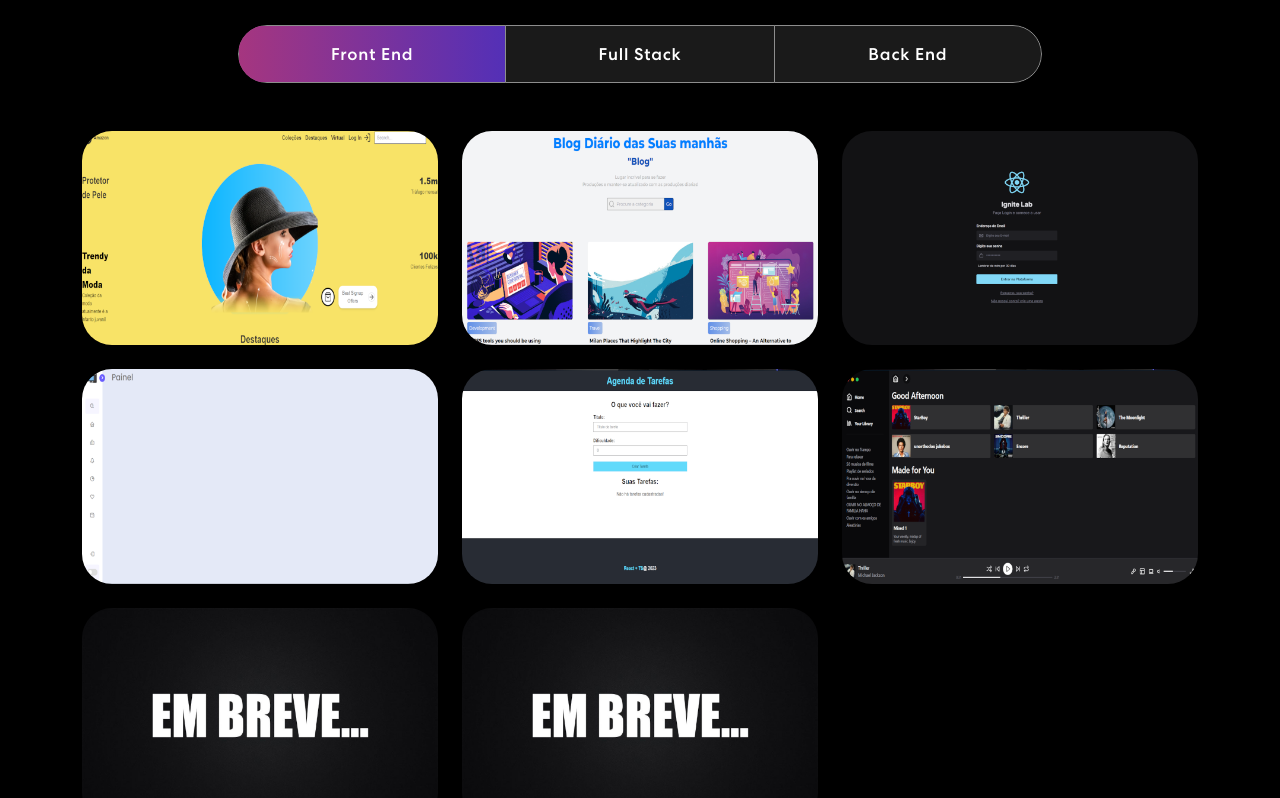
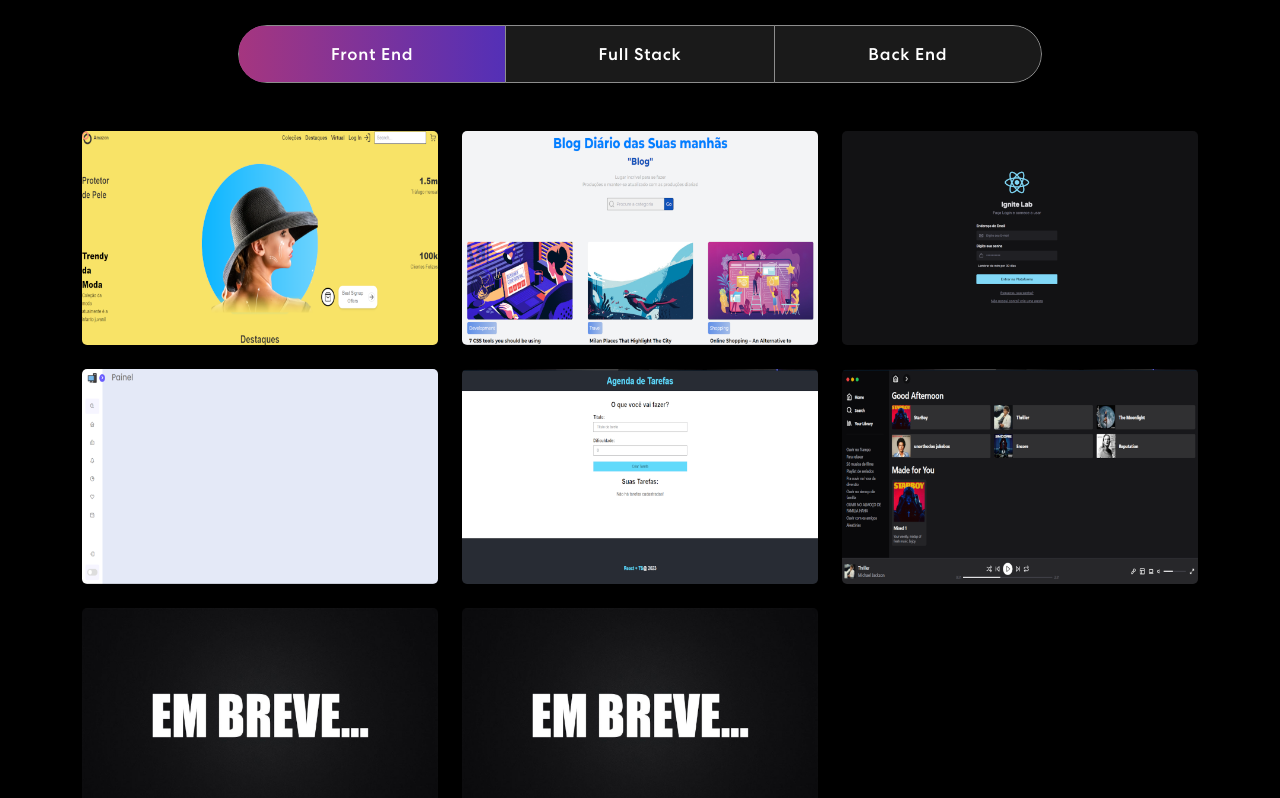
Before and after one commit to LucasP0/portfolio, a React (Create React App) app: page / in a window 1280 px wide. Shown: the part 1540-2338 px from the top of the page. Built offline with nearby package versions, Linux system fonts and the light colour scheme.

Commit message:
Atualizando o border_radius

```diff
--- a/src/App.css
+++ b/src/App.css
@@ -420,7 +420,7 @@ nav.navbar .navbar-toggler[aria-expanded="true"] .navbar-toggler-icon {
 }
 .proj-imgbx {
   position: relative;
-  border-radius: 30px;
+  border-radius: 5px;
   overflow: hidden;
   margin-bottom: 24px;
 }
--- a/src/components/ProjectCard.js
+++ b/src/components/ProjectCard.js
@@ -3,7 +3,7 @@ import { Col } from "react-bootstrap";
 export const ProjectCard = ({ title, description, imgUrl, link }) => {
   return (
     <Col size={12} sm={6} md={4}>
-      <a id='link-P' target={"_blank"} href={link} rel="noreferrer">
+      <a  id='link-P' target={"_blank"} href={link} rel="noreferrer">
         <div className="proj-imgbx">
           <img src={imgUrl} />
           <div className="proj-txtx">
```
